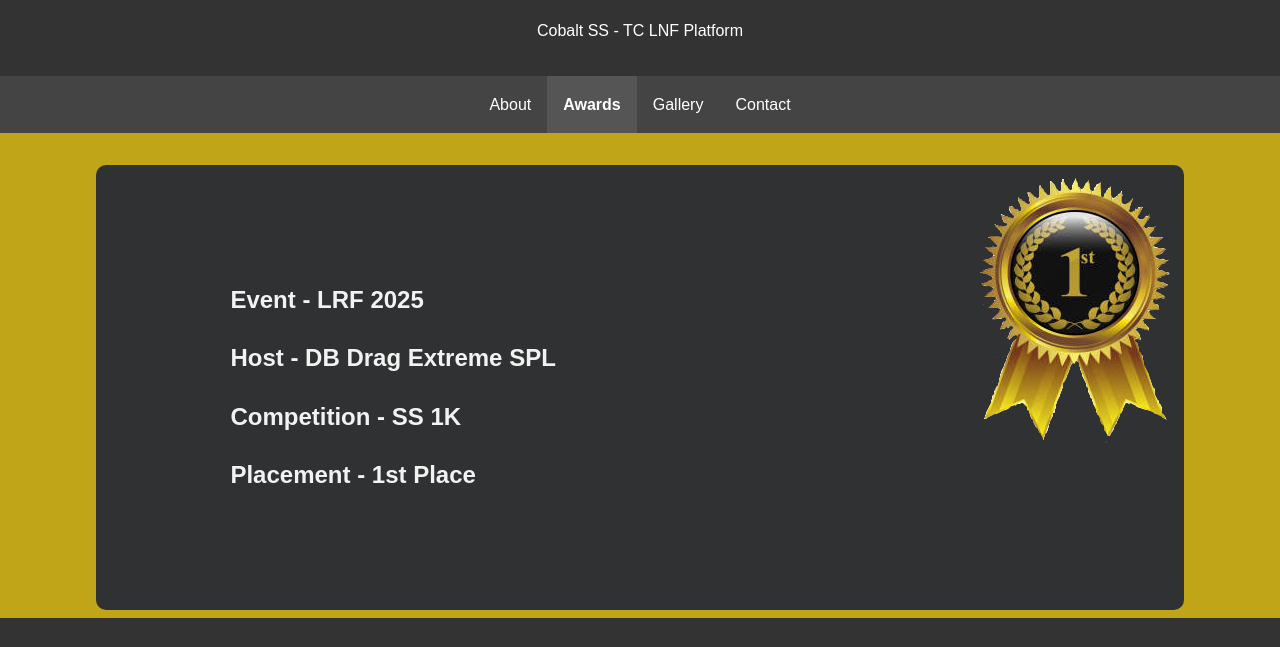
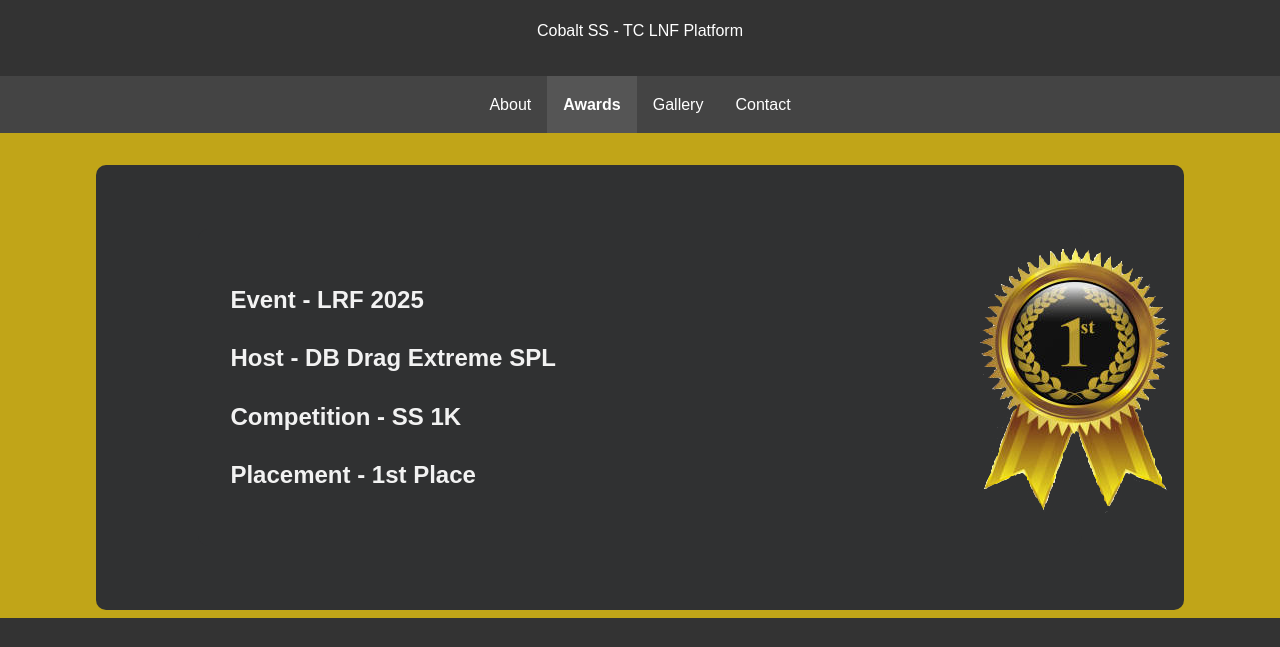
Before and after one commit to Jordan-120/Phantom-SS, a plain HTML site: page awards.html in a window 1280 px wide. Shown: the part 92-739 px from the top of the page. Drawn offline with Linux system fonts and the light colour scheme.

Commit message:
Update stylesheet.css

```diff
--- a/stylesheet.css
+++ b/stylesheet.css
@@ -327,7 +327,7 @@ footer {
 
 .container-contact .ribbon {
   position: absolute;
-  top: 10px;
+  top: 80px;   /* THIS WAS THE CHANGE FOR HIGHT, KEEP CHECKING FOR MOBILE */
   right: 10px;
   max-width: 20%;
   width: auto;
```
